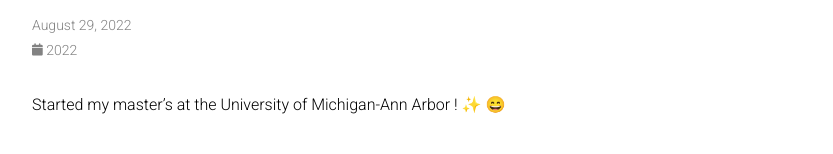
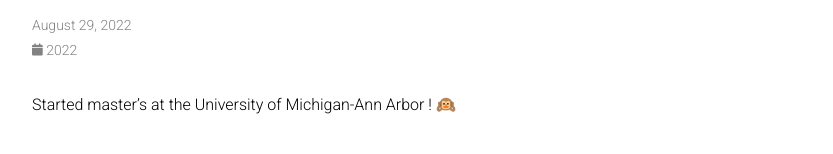
Before and after one commit to hyunwonch/hyunwonch.github.io, a Jekyll site: the page built from _news/announcement_1.md, in a window 1280 px wide. Shown: the part 146-300 px from the top of the page, without its empty margins (223-1056 px from the left). Built offline with Jekyll 4.4.1, drawn with Linux system fonts in a browser that asks for light colours; emoji names are drawn with the system emoji font; comment, search, counter and statistics services are not loaded; a style sheet for code colours, icons or effects is not loaded.

Commit message:
change emoji

```diff
--- a/_news/announcement_1.md
+++ b/_news/announcement_1.md
@@ -5,4 +5,4 @@ inline: true
 related_posts: false
 ---
 
-Started my master's at the University of Michigan-Ann Arbor ! :sparkles: :smile:
+Started master's at the University of Michigan-Ann Arbor ! :hear_no_evil:
```
